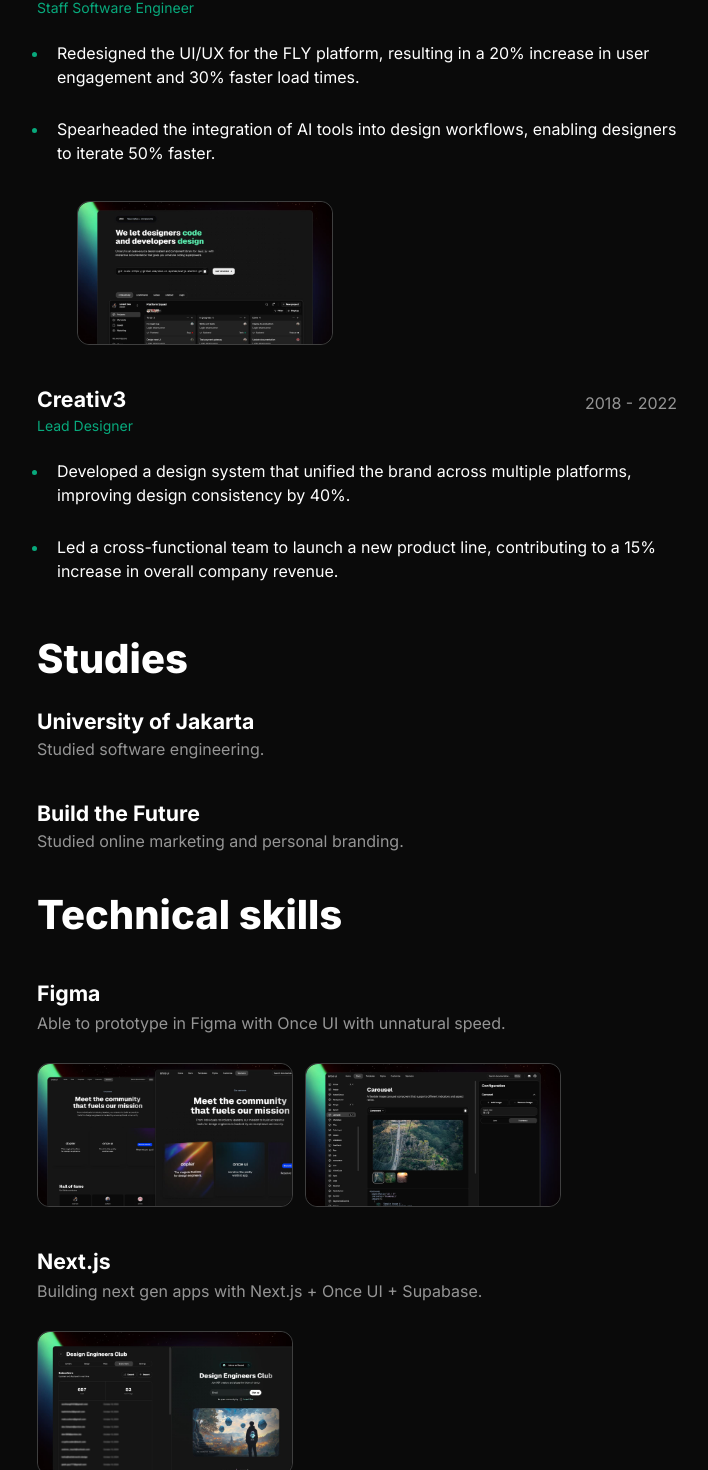
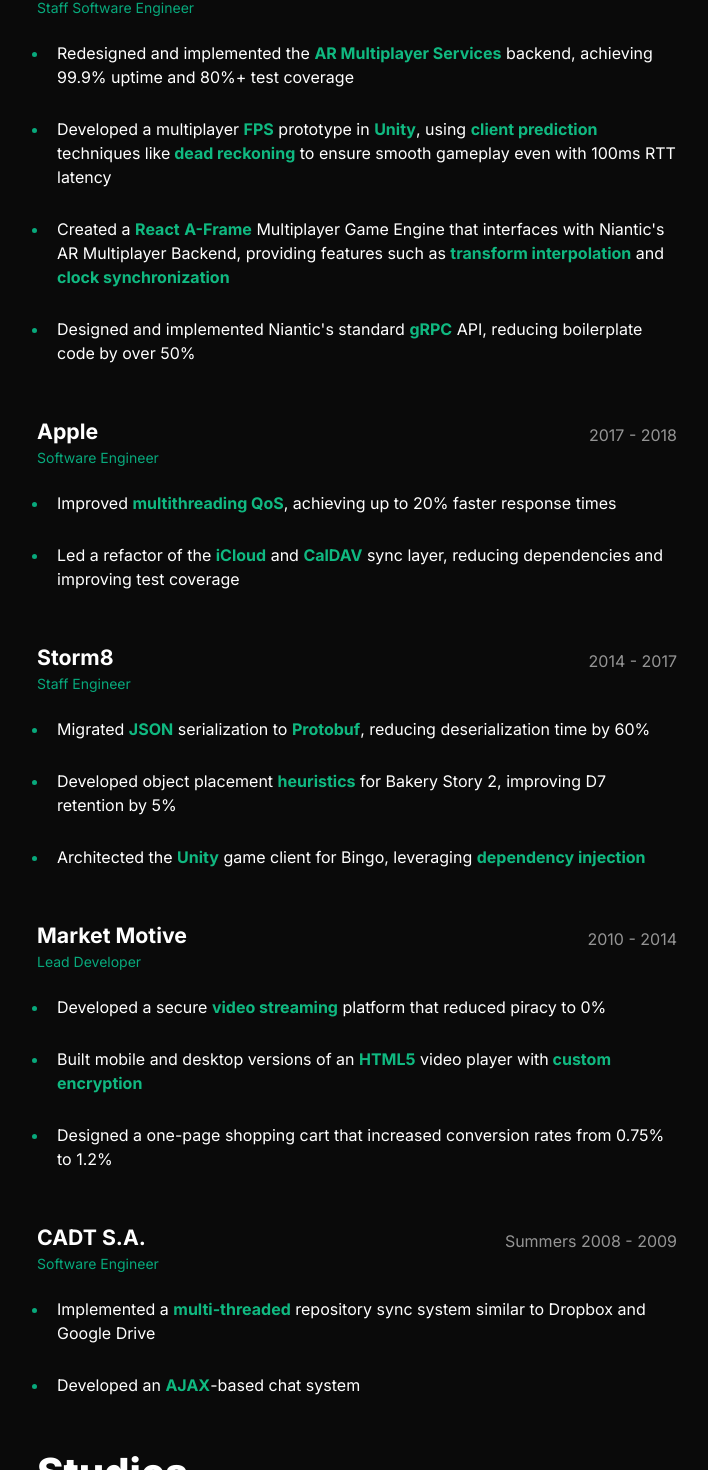
Before and after one commit to dcasadevall/portfolio, a Next.js app: page / in a window 1280 px wide. Shown: the part 735-2205 px from the top of the page, without its empty margins (475-1183 px from the left). Built offline with nearby package versions, Linux system fonts and the light colour scheme.

Commit message:
Update resume section with real experience and studies / tech data

```diff
--- a/src/app/resources/content.js
+++ b/src/app/resources/content.js
@@ -87,7 +87,7 @@
     ),
   },
   work: {
-    display: true, // set to false to hide this section
+    display: true,
     title: "Work Experience",
     experiences: [
       {
@@ -96,36 +96,82 @@
         role: "Staff Software Engineer",
         achievements: [
           <>
-            Redesigned the UI/UX for the FLY platform, resulting in a 20% increase in user
-            engagement and 30% faster load times.
+            Redesigned and implemented the <span className="highlight">AR Multiplayer Services</span> backend, achieving 99.9% uptime
+            and 80%+ test coverage
           </>,
           <>
-            Spearheaded the integration of AI tools into design workflows, enabling designers to
-            iterate 50% faster.
+            Developed a multiplayer <span className="highlight">FPS</span> prototype in <span className="highlight">Unity</span>, using <span className="highlight">client prediction</span> techniques like
+            <span className="highlight"> dead reckoning</span> to ensure smooth gameplay even with 100ms RTT latency
+          </>,
+          <>
+            Created a <span className="highlight">React</span> <span className="highlight">A-Frame</span> Multiplayer Game Engine that interfaces with Niantic's AR Multiplayer Backend,
+            providing features such as <span className="highlight">transform interpolation</span> and <span className="highlight">clock synchronization</span>
+          </>,
+          <>
+            Designed and implemented Niantic's standard <span className="highlight">gRPC</span> API, reducing boilerplate code by over 50%
           </>,
         ],
-        images: [
-          // optional: leave the array empty if you don't want to display images
-          {
-            src: "/images/projects/project-01/cover-01.jpg",
-            alt: "Once UI Project",
-            width: 16,
-            height: 9,
-          },
-        ],
+        images: [],
       },
       {
-        company: "Creativ3",
-        timeframe: "2018 - 2022",
-        role: "Lead Designer",
+        company: "Apple",
+        timeframe: "2017 - 2018",
+        role: "Software Engineer",
         achievements: [
           <>
-            Developed a design system that unified the brand across multiple platforms, improving
-            design consistency by 40%.
+            Improved <span className="highlight">multithreading QoS</span>, achieving up to 20% faster response times
           </>,
           <>
-            Led a cross-functional team to launch a new product line, contributing to a 15% increase
-            in overall company revenue.
+            Led a refactor of the <span className="highlight">iCloud</span> and <span className="highlight">CalDAV</span> sync layer, reducing dependencies and improving test coverage
+          </>,
+        ],
+        images: [],
+      },
+      {
+        company: "Storm8",
+        timeframe: "2014 - 2017",
+        role: "Staff Engineer",
+        achievements: [
+          <>
+            Migrated <span className="highlight">JSON</span> serialization to <span className="highlight">Protobuf</span>, reducing deserialization time by 60%
+          </>,
+          <>
+            Developed object placement <span className="highlight">heuristics</span> for Bakery Story 2, improving D7 retention by 5%
+          </>,
+          <>
+            Architected the <span className="highlight">Unity</span> game client for Bingo, leveraging <span className="highlight">dependency injection</span>
+          </>,
+        ],
+        images: [],
+      },
+      {
+        company: "Market Motive",
+        timeframe: "2010 - 2014",
+        role: "Lead Developer",
+        achievements: [
+          <>
+            Developed a secure <span className="highlight">video streaming</span> platform that reduced piracy to 0%
+          </>,
+          <>
+            Built mobile and desktop versions of an <span className="highlight">HTML5</span> video player with
+            <span className="highlight"> custom encryption</span>
+          </>,
+          <>
+            Designed a one-page shopping cart that increased conversion rates from 0.75% to 1.2%
+          </>,
+        ],
+        images: [],
+      },
+      {
+        company: "CADT S.A.",
+        timeframe: "Summers 2008 - 2009",
+        role: "Software Engineer",
+        achievements: [
+          <>
+            Implemented a <span className="highlight">multi-threaded</span> repository sync system similar to Dropbox and Google Drive
+          </>,
+          <>
+            Developed an <span className="highlight">AJAX</span>-based chat system
           </>,
         ],
         images: [],
@@ -133,54 +179,42 @@
     ],
   },
   studies: {
-    display: true, // set to false to hide this section
+    display: true,
     title: "Studies",
     institutions: [
       {
-        name: "University of Jakarta",
-        description: <>Studied software engineering.</>,
+        name: "Universitat Autonoma de Barcelona (UAB)",
+        description: <>B.S. in Computer Science (2011) with scholarship at University of California, Santa Cruz (2008-2009)</>,
       },
       {
-        name: "Build the Future",
-        description: <>Studied online marketing and personal branding.</>,
+        name: "Universitat Autonoma de Barcelona (UAB)",
+        description: <>B.S. in Radiowaves and Remote Communications (2006)</>,
       },
     ],
   },
   technical: {
-    display: true, // set to false to hide this section
+    display: true,
     title: "Technical skills",
     skills: [
       {
-        title: "Figma",
-        description: <>Able to prototype in Figma with Once UI with unnatural speed.</>,
-        // optional: leave the array empty if you don't want to display images
-        images: [
-          {
-            src: "/images/projects/project-01/cover-02.jpg",
-            alt: "Project image",
-            width: 16,
-            height: 9,
-          },
-          {
-            src: "/images/projects/project-01/cover-03.jpg",
-            alt: "Project image",
-            width: 16,
-            height: 9,
-          },
-        ],
+        title: "Backend Development",
+        description: <>Extensive experience with <span className="highlight">GoLang</span>, <span className="highlight">Java</span>, and <span className="highlight">gRPC</span> for high-performance backend services</>,
+        images: [],
       },
       {
-        title: "Next.js",
-        description: <>Building next gen apps with Next.js + Once UI + Supabase.</>,
-        // optional: leave the array empty if you don't want to display images
-        images: [
-          {
-            src: "/images/projects/project-01/cover-04.jpg",
-            alt: "Project image",
-            width: 16,
-            height: 9,
-          },
-        ],
+        title: "Game Development",
+        description: <>Proficient in <span className="highlight">Unity</span> and <span className="highlight">C#</span> with focus on multiplayer systems, client prediction, and AR technologies</>,
+        images: [],
+      },
+      {
+        title: "Infrastructure",
+        description: <>Experience with <span className="highlight">Kubernetes</span>, <span className="highlight">Bazel</span>, and distributed systems architecture</>,
+        images: [],
+      },
+      {
+        title: "Frontend Development",
+        description: <>Skilled in <span className="highlight">React</span> and <span className="highlight">JavaScript</span> for building responsive web applications</>,
+        images: [],
       },
     ],
   },
--- a/src/once-ui/styles/global.scss
+++ b/src/once-ui/styles/global.scss
@@ -67,3 +67,8 @@
 ::-webkit-scrollbar-corner {
     background-color: var(--static-transparent);
 }
+
+.highlight {
+    color: #10B981;
+    font-weight: bold;
+}
```
